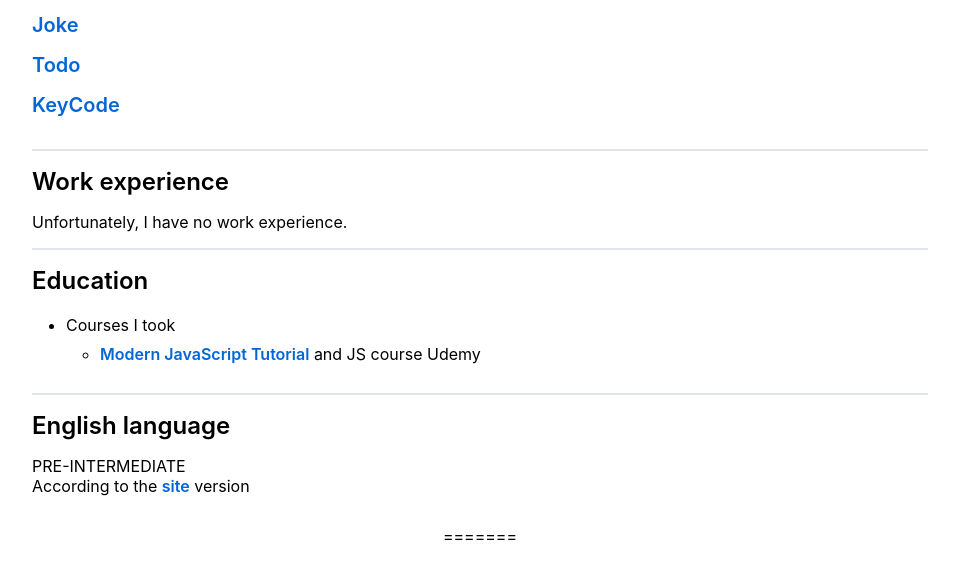
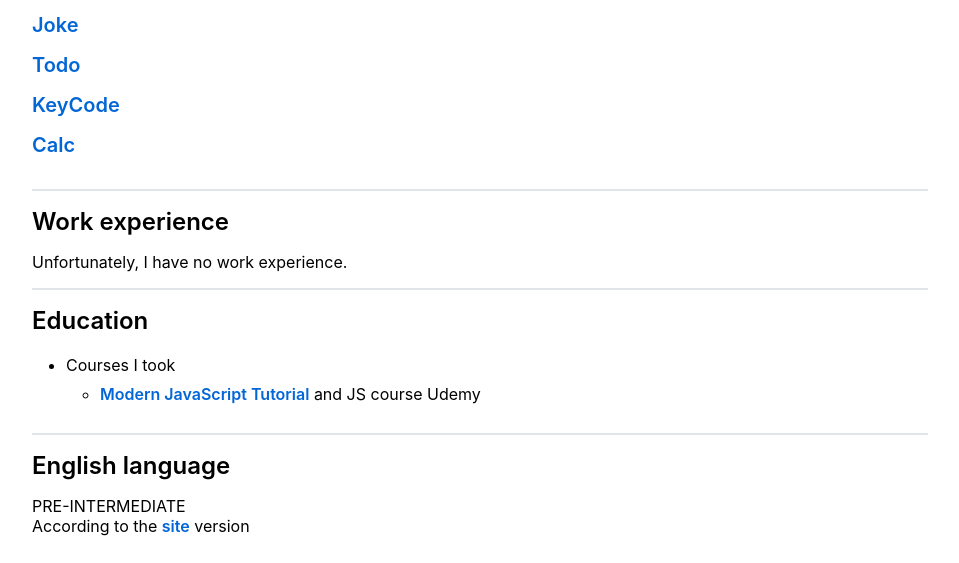
Before and after one commit to Maxim-prog292/CV, a plain HTML site: page index.html in a window 1280 px wide. Shown: the part 801-1364 px from the top of the page, without its empty margins (160-1119 px from the left). Drawn offline with Linux system fonts and the light colour scheme.

Commit message:
feat: add project

```diff
--- a/index.html
+++ b/index.html
@@ -66,6 +66,7 @@
             <a class="examples__source" href="https://maxim-prog292.github.io/Joke/">Joke</a>
             <a class="examples__source" href="https://maxim-prog292.github.io/todo/">Todo</a>
             <a class="examples__source" href="https://maxim-prog292.github.io/Show_keyCode/">KeyCode</a>
+            <a class="examples__source" href="https://maxim-prog292.github.io/CALC/">Calc</a>
         </section>
         <hr />
         <section class="experience" id="Work-experience">
```
